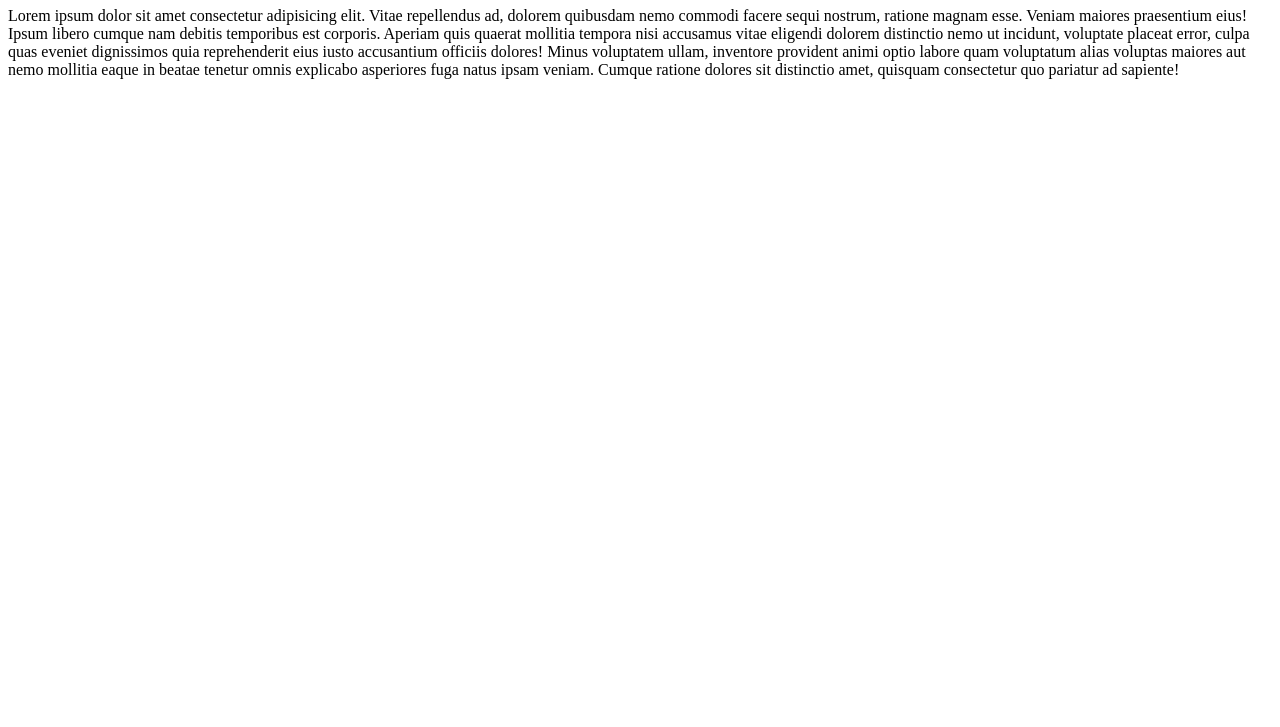
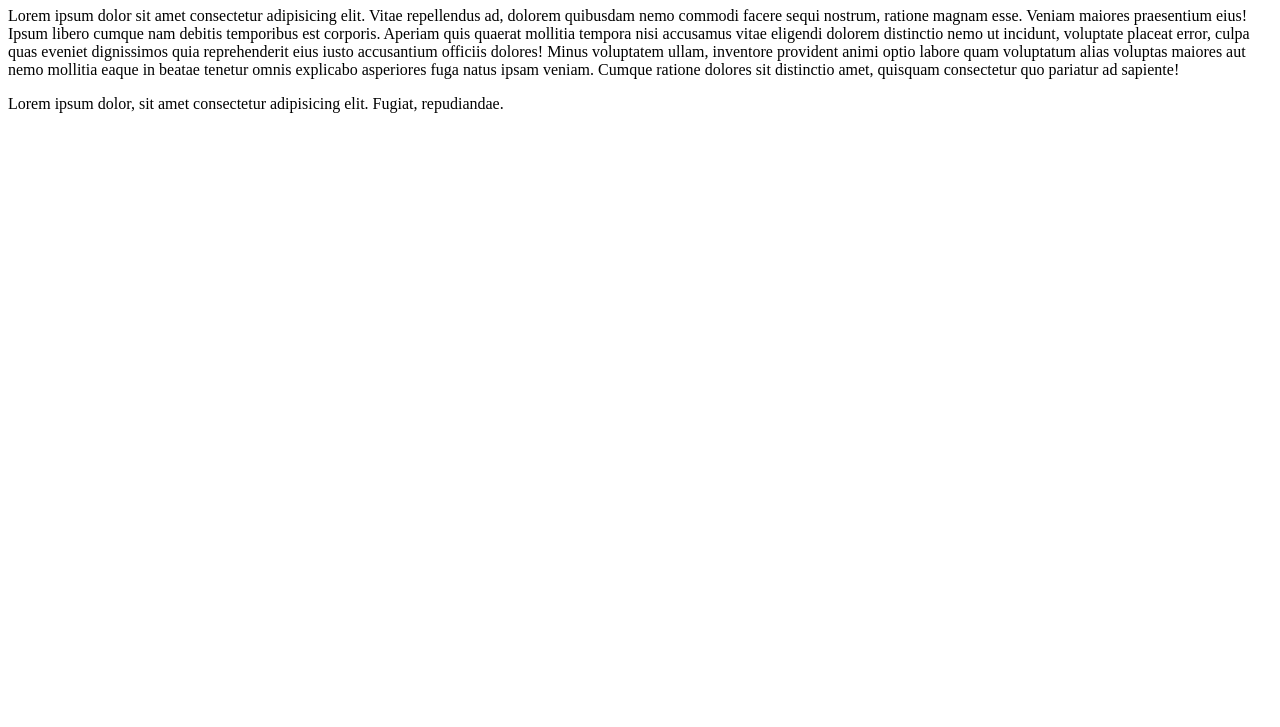
Before and after one commit to andresrbaez/miPrimerRepositorio, a plain HTML site: page index.html in a window 1280 px wide. Shown: the part 73-800 px from the top of the page. Drawn offline with Linux system fonts and the light colour scheme.

Commit message:
se agrega texto

```diff
--- a/index.html
+++ b/index.html
@@ -15,5 +15,11 @@
         </p>
     </section>
 
+    <div>
+        <p>
+            Lorem ipsum dolor, sit amet consectetur adipisicing elit. Fugiat, repudiandae.
+        </p>
+    </div>
+
 </body>
 </html>
```
Also changed, not shown: 1 other file.
